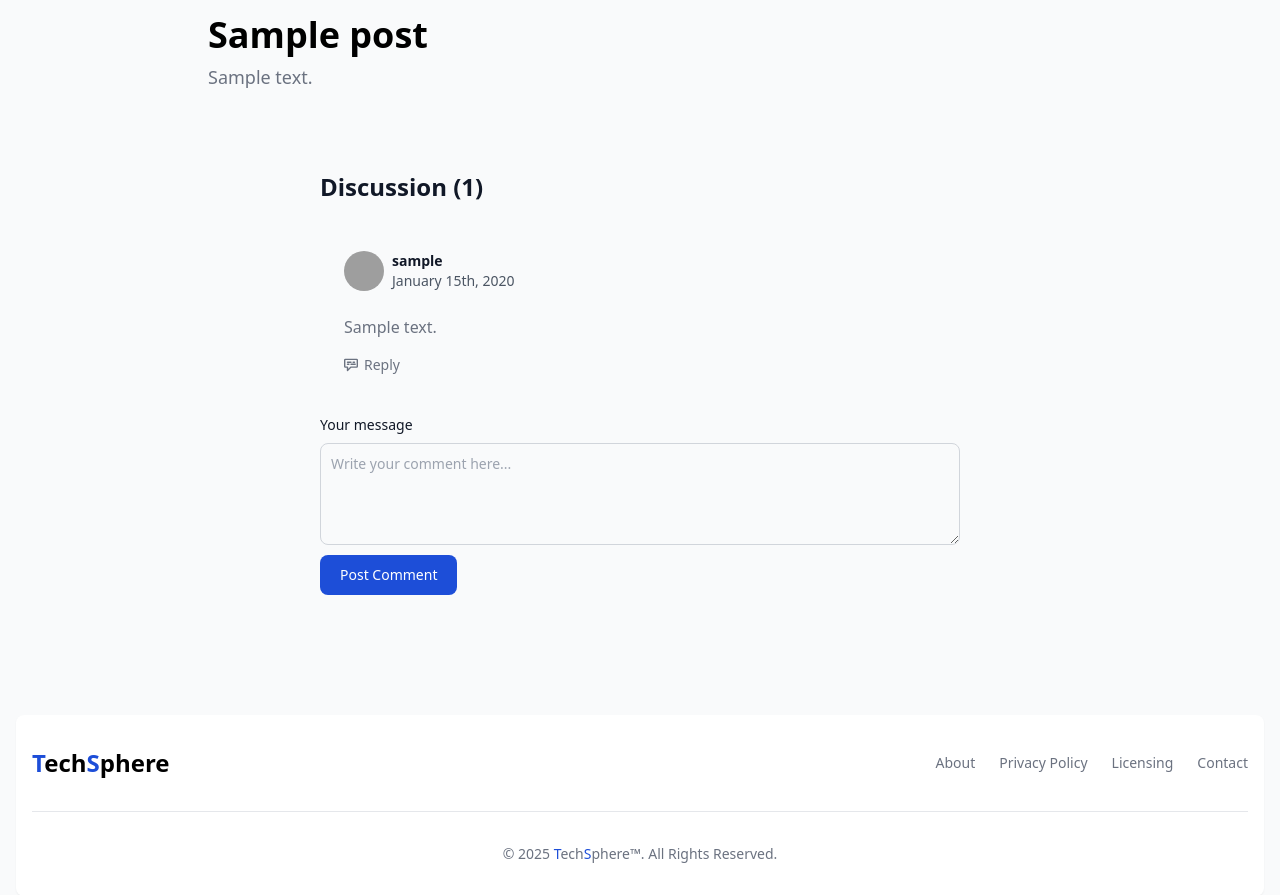
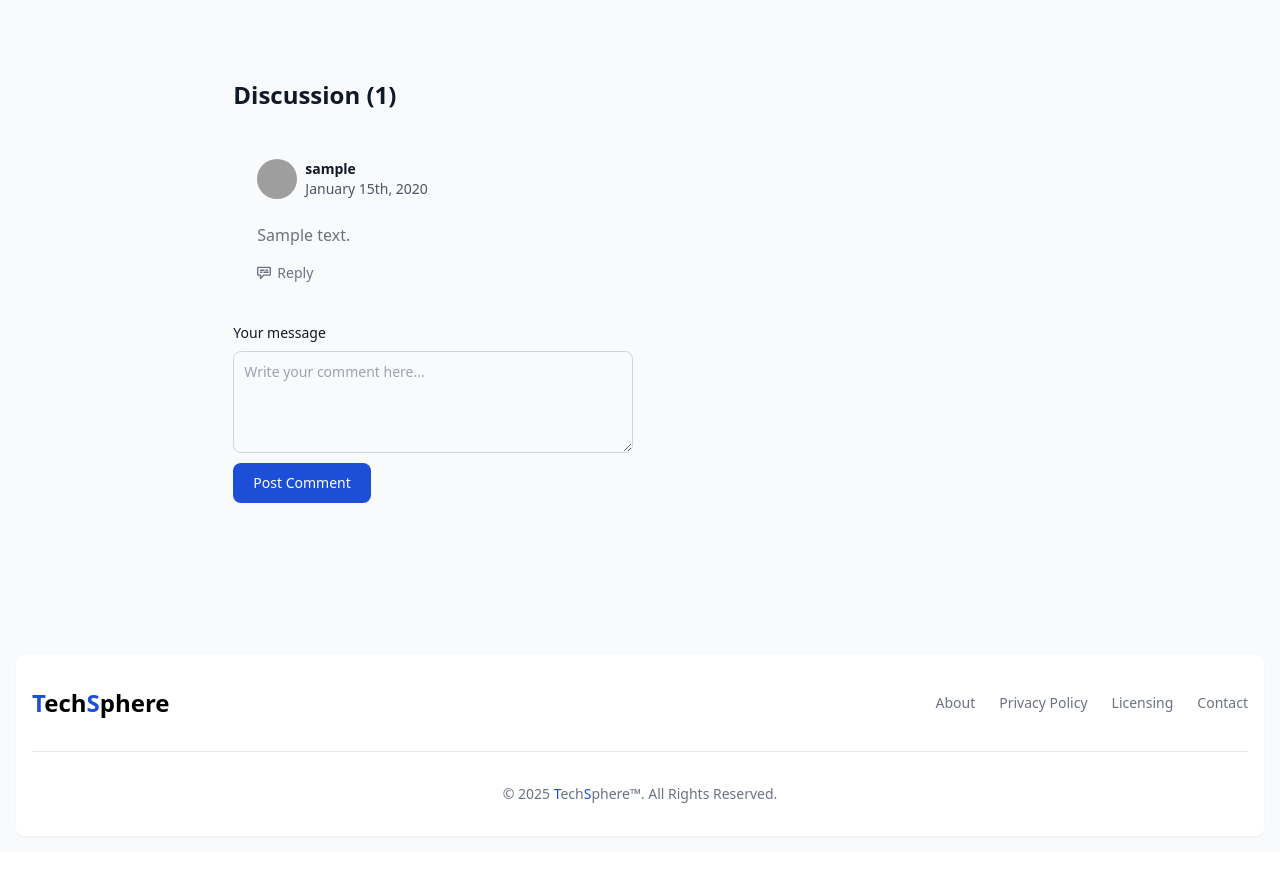
Before and after one commit to AmirAbbasDev/DjangoBlogHub, a Django app: a page that uses templates/base.html in a window 1280 px wide. Shown: the part 577-1472 px from the top of the page. After the commit the page ends 1414 px from the top, so only its background shows below. Run offline with Django 5.2, Linux system fonts and the light colour scheme; tables that the repository leaves empty hold one stand-in row (values such as "Sample post"); some libraries are stand-ins or nearby versions; grey boxes are pictures that could not be loaded.

Commit message:
Updated UI

```diff
--- a/templates/base.html
+++ b/templates/base.html
@@ -37,7 +37,7 @@
         </main>
 
         <!-- Sidebar (Right) -->
-        <aside class="bg-white p-6 rounded-lg shadow-md">
+        <aside class="p-6">
           {% block sidebar %}
             <h2 class="text-xl font-bold text-gray-800 mb-4">Categories</h2>
             <ul class="space-y-2">
--- a/templates/blog/partials/comments.html
+++ b/templates/blog/partials/comments.html
@@ -1,7 +1,7 @@
 {% load static tailwind_tags %}
 
 <section class="dark:bg-gray-900 py-8 lg:py-16 antialiased">
-  <div class="max-w-2xl mx-auto px-4">
+  <div class="mx-auto">
     <!-- Discussion Header -->
     <div class="flex justify-between items-center mb-6">
       <h2 class="text-lg lg:text-2xl font-bold text-gray-900 dark:text-white">Discussion ({{ comments.count }})</h2>
@@ -21,7 +21,9 @@
 
 
 
+
                   https://via.placeholder.com/150
+
 
 
 
--- a/templates/blog/post_detail.html
+++ b/templates/blog/post_detail.html
@@ -9,7 +9,7 @@
   {{ form.media }}
 {% endblock %}
 
-{% block content %}
+{% block main %}
   <div class="max-w-4xl px-4 mx-auto my-6">
     <!-- Author and Date Section -->
     {% include 'blog/partials/author_info.html' with author=post.author publish_date=post.publish %}
```
